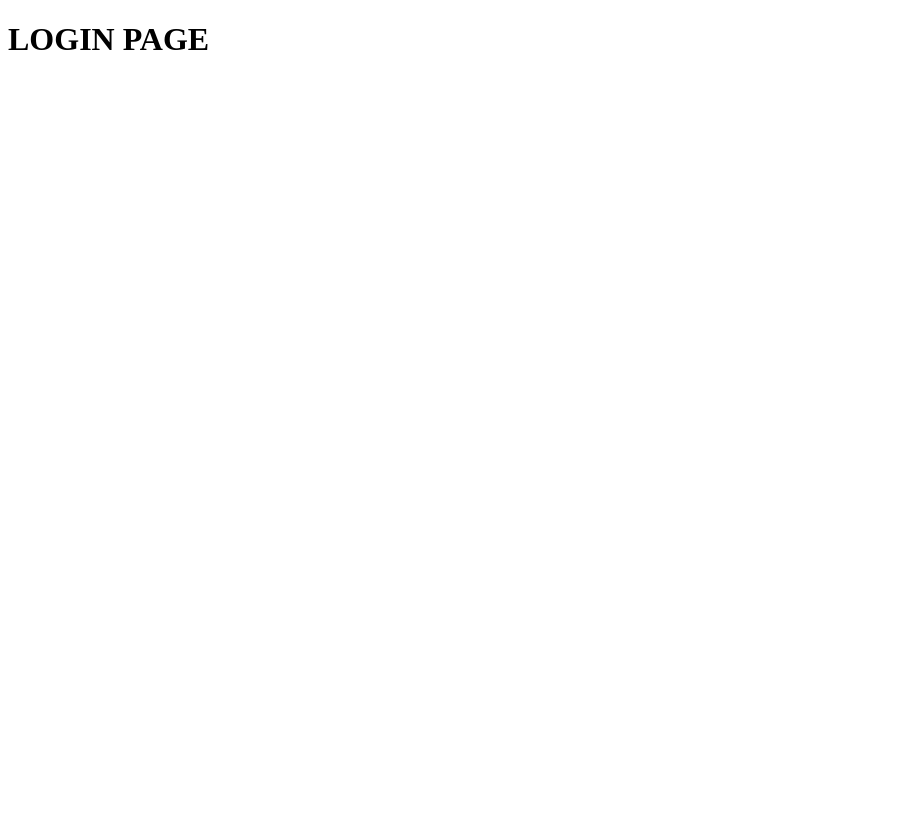
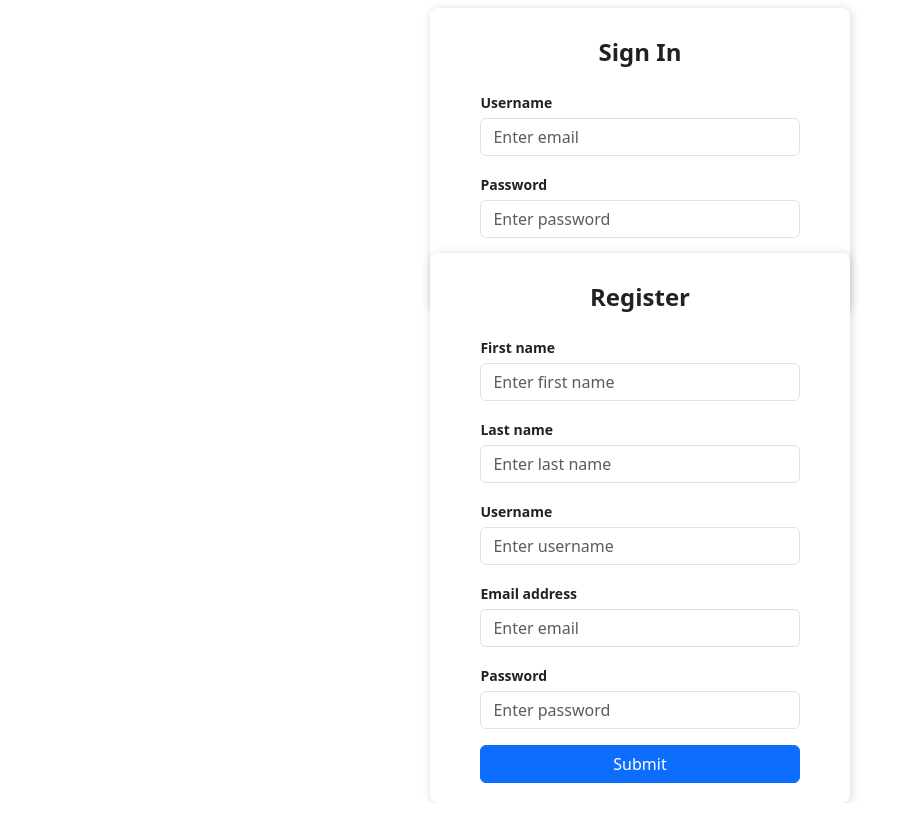
Before and after one commit to cblatt/Bet3309, a React (Create React App) app in the folder SRC/client/: page / in a window 1280 px wide. Shown: the whole page, without its empty margins (0-910 px from the left). After the commit the page ends 803 px from the top, so only its background shows below. Built offline with nearby package versions, Linux system fonts and the light colour scheme.

Commit message:
registration and login working

```diff
--- a/SRC/client/src/components/App.js
+++ b/SRC/client/src/components/App.js
@@ -1,5 +1,6 @@
 import React from "react";
 import { BrowserRouter as Router, Routes, Route } from "react-router-dom";
+import "/node_modules/bootstrap/dist/css/bootstrap.min.css";
 import Homepage from "./Homepage/Homepage";
 import Login from "./Login/Login";
 import Signup from "./Signup/Signup";
--- a/SRC/client/src/components/Login/Login.css
+++ b/SRC/client/src/components/Login/Login.css
@@ -0,0 +1,35 @@
+.Auth-form-container {
+  display: flex;
+  justify-content: center;
+  align-items: center;
+  width: 100vw;
+  height: 40vh;
+}
+
+.Auth-form {
+  width: 420px;
+  box-shadow: rgb(0 0 0 / 16%) 1px 1px 10px;
+  padding-top: 30px;
+  padding-bottom: 20px;
+  border-radius: 8px;
+  background-color: white;
+}
+
+.Auth-form-content {
+  padding-left: 12%;
+  padding-right: 12%;
+}
+
+.Auth-form-title {
+  text-align: center;
+  margin-bottom: 1em;
+  font-size: 24px;
+  color: rgb(34, 34, 34);
+  font-weight: 800;
+}
+
+label {
+  font-size: 14px;
+  font-weight: 600;
+  color: rgb(34, 34, 34);
+}
--- a/SRC/client/src/components/Login/Login.js
+++ b/SRC/client/src/components/Login/Login.js
@@ -1,9 +1,190 @@
+import { useState } from "react";
+import "/node_modules/bootstrap/dist/css/bootstrap.min.css";
+import "./Login.css";
+import axios from "axios";
+
 import React from "react";
+import { useNavigate } from "react-router-dom";
 
 export default function Login() {
+  const navigate = useNavigate();
+  const [username, setUsername] = useState("");
+  const [password, setPassword] = useState("");
+  const [firstNameReg, setFirstName] = useState(null);
+  const [lastNameReg, setLastName] = useState(null);
+  const [emailReg, setEmail] = useState(null);
+  const [passwordReg, setPasswordReg] = useState(null);
+  // const [confirmPassword, setConfirmPassword] = useState(null);
+
+  const [loginStatus, setLoginStatus] = useState(false);
+
+  const handleInputChange = (e) => {
+    //you get the id and value entered in the input box
+    const { id, value } = e.target;
+    //if id is firstName, you set the setFirstName to the value in the input box (so on for the other ones)
+    if (id === "username" || id === "usernameReg") {
+      setUsername(value);
+    }
+    if (id === "password") {
+      setPassword(value);
+    }
+    if (id === "firstNameReg") {
+      setFirstName(value);
+    }
+    if (id === "lastNameReg") {
+      setLastName(value);
+    }
+    if (id === "emailReg") {
+      setEmail(value);
+    }
+    if (id === "passwordReg") {
+      setPasswordReg(value);
+    }
+    // if (id === "confirmPassword") {
+    //   setConfirmPassword(value);
+    // }
+  };
+
+  //inserts the user into the database upon registration
+  const handleRegisterBtn = (event) => {
+    event.preventDefault();
+    fetch(`/register`, {
+      method: "POST",
+      headers: {
+        "Content-Type": "application/json",
+        "Content-length": 2,
+      },
+      //{
+      body: JSON.stringify({
+        username: username,
+        uf_Name: firstNameReg,
+        ul_Name: lastNameReg,
+        email: emailReg,
+        password: passwordReg,
+      }),
+    }).then(alert(`The user has been successfully added`));
+  };
+
+  function handleLogin(event) {
+    event.preventDefault();
+    axios
+      .post("/login", {
+        username: username,
+        password: password,
+      })
+      .then((response) => {
+        console.log(response);
+        if (!response.data.auth) {
+          setLoginStatus(false);
+        } else {
+          //this is how we are getting our token and saving it to local storage
+          localStorage.setItem("token", response.data.token);
+          setLoginStatus(true);
+          navigate("/homepage");
+        }
+      });
+  }
+
   return (
     <div>
-      <h1>LOGIN PAGE</h1>
+      <div className="Auth-form-container">
+        <h1>{loginStatus}</h1>
+        <form className="Auth-form">
+          <div className="Auth-form-content">
+            <h3 className="Auth-form-title">Sign In</h3>
+            <div className="form-group mt-3">
+              <label>Username</label>
+              <input
+                type="text"
+                id="username"
+                className="form-control mt-1"
+                placeholder="Enter email"
+                onChange={(e) => setUsername(e.target.value)}
+              />
+            </div>
+            <div className="form-group mt-3">
+              <label>Password</label>
+              <input
+                type="password"
+                id="password"
+                className="form-control mt-1"
+                placeholder="Enter password"
+                onChange={(e) => setPassword(e.target.value)}
+              />
+            </div>
+            <div className="d-grid gap-2 mt-3">
+              <button className="btn btn-primary" onClick={handleLogin}>
+                Submit
+              </button>
+            </div>
+          </div>
+        </form>
+      </div>
+      <div className="Auth-form-container mt-5">
+        <form className="Auth-form">
+          <div className="Auth-form-content">
+            <h3 className="Auth-form-title">Register</h3>
+            <div className="form-group mt-3">
+              <label>First name</label>
+              <input
+                type="text"
+                id="firstNameReg"
+                className="form-control mt-1"
+                placeholder="Enter first name"
+                onChange={(e) => handleInputChange(e)}
+              />
+            </div>
+            <div className="form-group mt-3">
+              <label>Last name</label>
+              <input
+                type="text"
+                id="lastNameReg"
+                className="form-control mt-1"
+                placeholder="Enter last name"
+                onChange={(e) => handleInputChange(e)}
+              />
+            </div>
+            <div className="form-group mt-3">
+              <label>Username</label>
+              <input
+                type="text"
+                id="usernameReg"
+                className="form-control mt-1"
+                placeholder="Enter username"
+                onChange={(e) => handleInputChange(e)}
+              />
+            </div>
+            <div className="form-group mt-3">
+              <label>Email address</label>
+              <input
+                type="email"
+                id="passwordReg"
+                className="form-control mt-1"
+                placeholder="Enter email"
+                onChange={(e) => handleInputChange(e)}
+              />
+            </div>
+            <div className="form-group mt-3">
+              <label>Password</label>
+              <input
+                type="password"
+                id="confirmPassword"
+                className="form-control mt-1"
+                placeholder="Enter password"
+                onChange={(e) => handleInputChange(e)}
+              />
+            </div>
+            <div className="d-grid gap-2 mt-3">
+              <button
+                className="btn btn-primary"
+                onClick={() => handleRegisterBtn()}
+              >
+                Submit
+              </button>
+            </div>
+          </div>
+        </form>
+      </div>
     </div>
   );
 }
```
Also changed, not shown: 1 other file (tests, documents, lock files or other folders).
